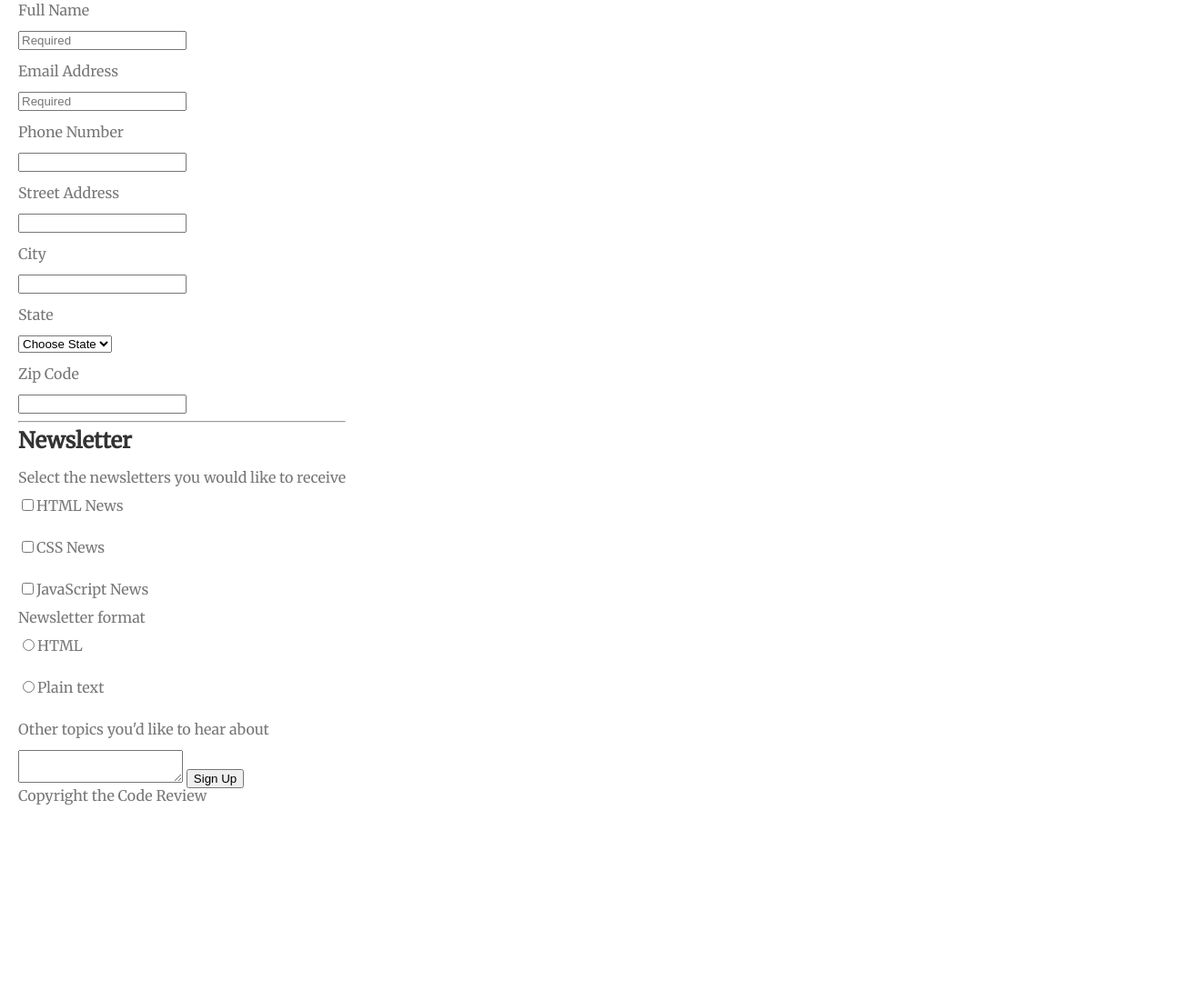
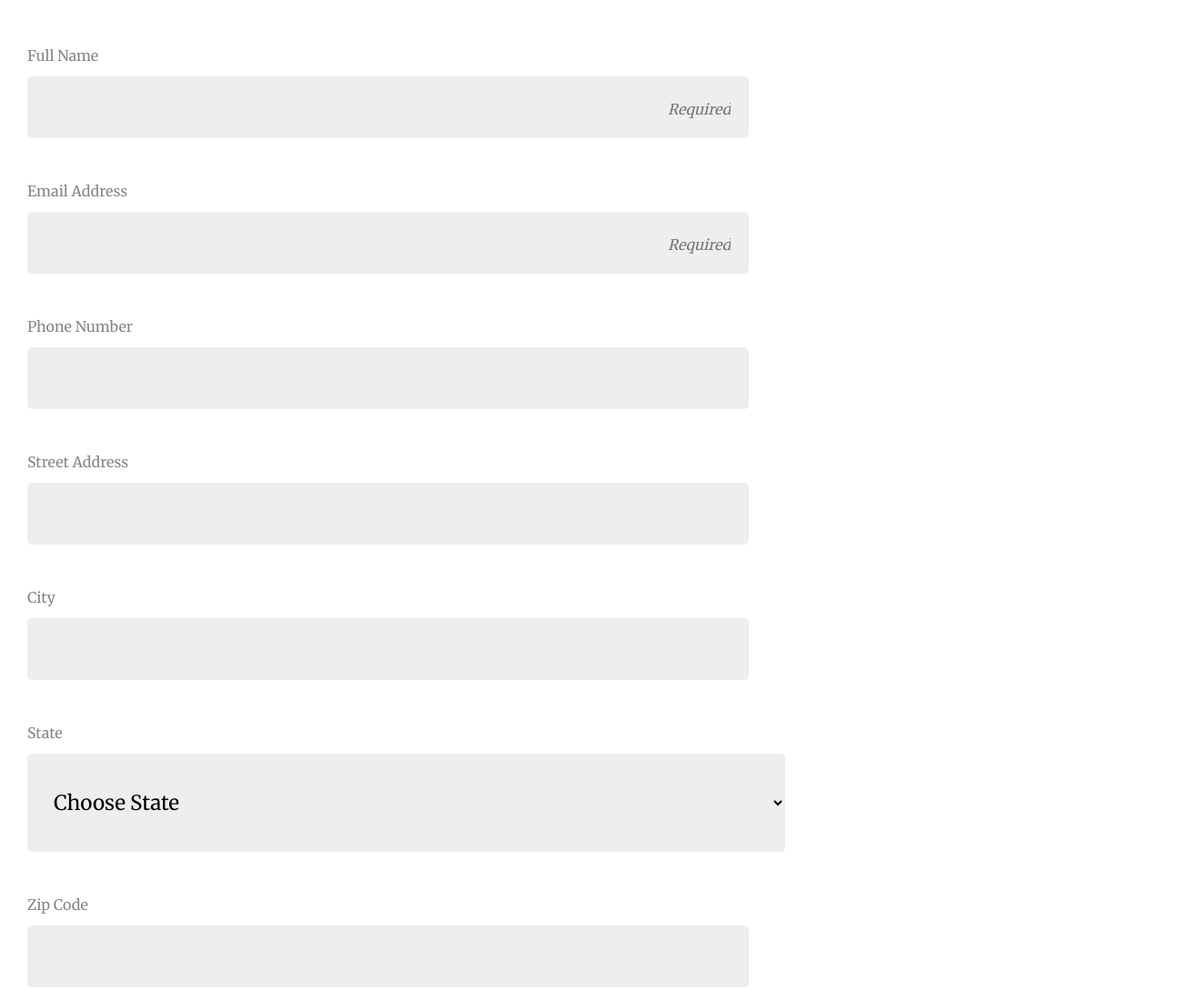
Before and after one commit to apbankson/fwd-project-3, a plain HTML site: page index.html in a window 1280 px wide. Shown: the part 270-1359 px from the top of the page at 91% size, 1320 px wide, since content can reach past the window. Before the commit the page ends 1173 px from the top, so only its background shows below. Drawn offline with Linux system fonts and the light colour scheme.

Commit message:
css work

```diff
--- a/css/style.css
+++ b/css/style.css
@@ -1,17 +1,13 @@
 /* === General Styles === */
 
-html {
+html,
+* {
     font-family: 'Merriweather', serif;
     box-sizing: border-box;
 }
 
-.tip-top {
-    text-align: center;
-    color: white;
-    background-color: #333;
-    padding: 20px 0;
-}
 
+/* === Text styles === */
 h2,
 legend {
     font-weight: 700;
@@ -23,37 +19,134 @@ legend {
 label,
 p {
     font-weight: 200;
-    color: #777;
+    color: #858585;
     font-size: 1rem;
-}
-
-.top-container,
-.main-container,
-.container {
-    display: flex;
-    flex-direction: column;
-    align-items: flex-start;
-    flex-grow: 1;
-    flex: 1;
-    width: 100%;
-    padding: 20px 20px;
+    margin: 25px 0 15px;
 }
 
 label {
     display: block;
-    margin: 15px 0;
 }
+
+/* === Container and Display Styles === */
+
+.tip-top {
+    text-align: center;
+    color: white;
+    background-color: #333;
+    padding: 20px 0;
+    font-weight: bold;
+    font-size: 1.4em;
+}
+
+.top-container {
+    text-align: center;
+}
+
+.main-container,
+.top-container {
+    padding: 20px 30px;
+}
+
+
+#form1 {
+    width: 100%;
+}
+
+input:not([type="radio"]):not([type="checkbox"]),
+select,
+textarea {
+    background-color: #eee;
+    border-radius: 5px;
+    /* margin: 20px 15px; */
+    padding: 20px 20px;
+    width: 100%;
+    border: none;
+    font-size: 1.4rem;
+}
+
+input[type="text"]:focus,
+input[type="email"]:focus,
+textarea:focus,
+select:focus {
+    border: solid 2px navy;
+    outline: none;
+}
+
+select {
+    box-sizing: content-box;
+    height: 68px;
+    text-indent: 5px;
+    font-weight: 100;
+}
+
+::placeholder {
+    font-style: italic;
+    text-align: right;
+    font-weight: 100;
+    font-size: 1rem;
+}
+
 
 .inliners {
     display: inline-block;
+    margin-left: 15px;
 }
-
-
-
-
-
 
 /* === Select Styles === */
 .state-default {
     display: none;
 }
+
+button[type="submit"] {
+    display: block;
+    width: 100%;
+    background-color: teal;
+    color: white;
+    font-weight: 700;
+    font-size: 1.5em;
+    border-radius: 5px;
+    padding: 20px 10px;
+    margin: 20px 0;
+}
+
+/* === V specifics === */
+
+button + p {
+    text-align: center;
+    font-style: italic;
+    margin-top: 30px;
+    margin-bottom: 200px;
+}
+
+h2 + p {
+    margin-bottom: 50px;
+}
+
+
+/* === MEDIA QUERIES === */
+@media (min-width: 768px) {
+    .top-container,
+    .main-container {
+        width: 66.66%;
+        display: flex;
+        flex-direction: row;
+    }
+
+    p label {
+        display: inline-block;
+        width: 66%;
+    }
+
+    /* input:not([type="radio"]):not([type="checkbox"]) {
+        float: right;
+        display: inline-block;
+        width: 66%;
+    }
+
+    .clearfix::after {
+        content: "";
+        clear: both;
+        display: table;
+      } */
+}
--- a/index.html
+++ b/index.html
@@ -24,8 +24,7 @@
     </header>
 
     <main>
-        <!-- <div class="container"> -->
-            <div class="main-container">
+        <div class="main-container clearfix">
             <form action="#" method="post" id="form1">
                 <fieldset>
                     <legend>Contact Information</legend>
@@ -69,11 +68,12 @@
 
                     <p>
                         <label for="zip">Zip Code</label>
-                            <input type="number" id="zip" name="user_zip">
+                        <input type="text" id="zip" name="user_zip">
                     </p>
                     <hr>
                 </fieldset>
-
+        </div>
+        <div class="main-container clearfix">
                 <fieldset>
                     <legend>Newsletter</legend>
                     <p>Select the newsletters you would like to receive</p>
@@ -105,8 +105,8 @@
                     <button type="submit" form="form1">Sign Up</button>
                     <p>Copyright the Code Review</p>
                 </fieldset>
+        </div>
             </form>
-            </div>
         </div>
     </main>
 
```
Lines whose indentation alone changed are shown as unchanged.
